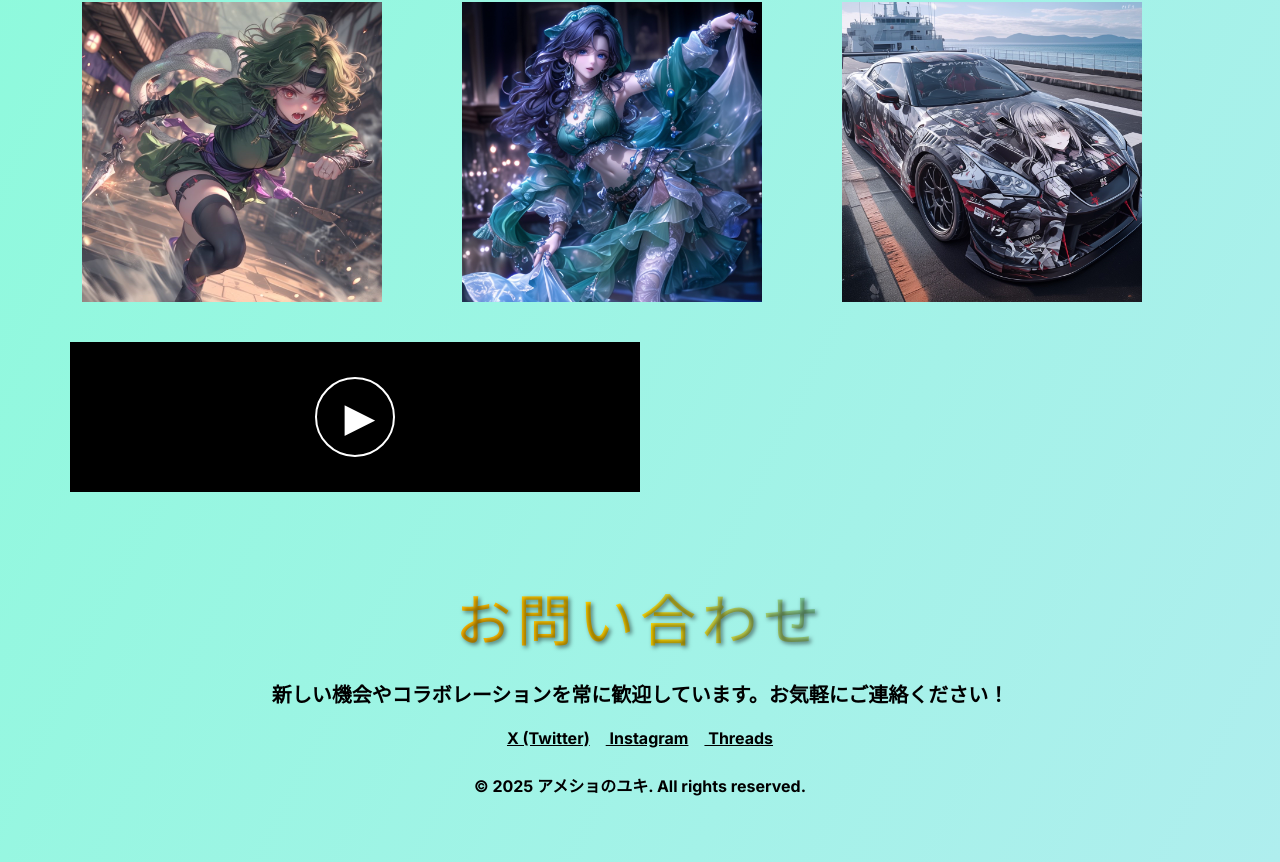
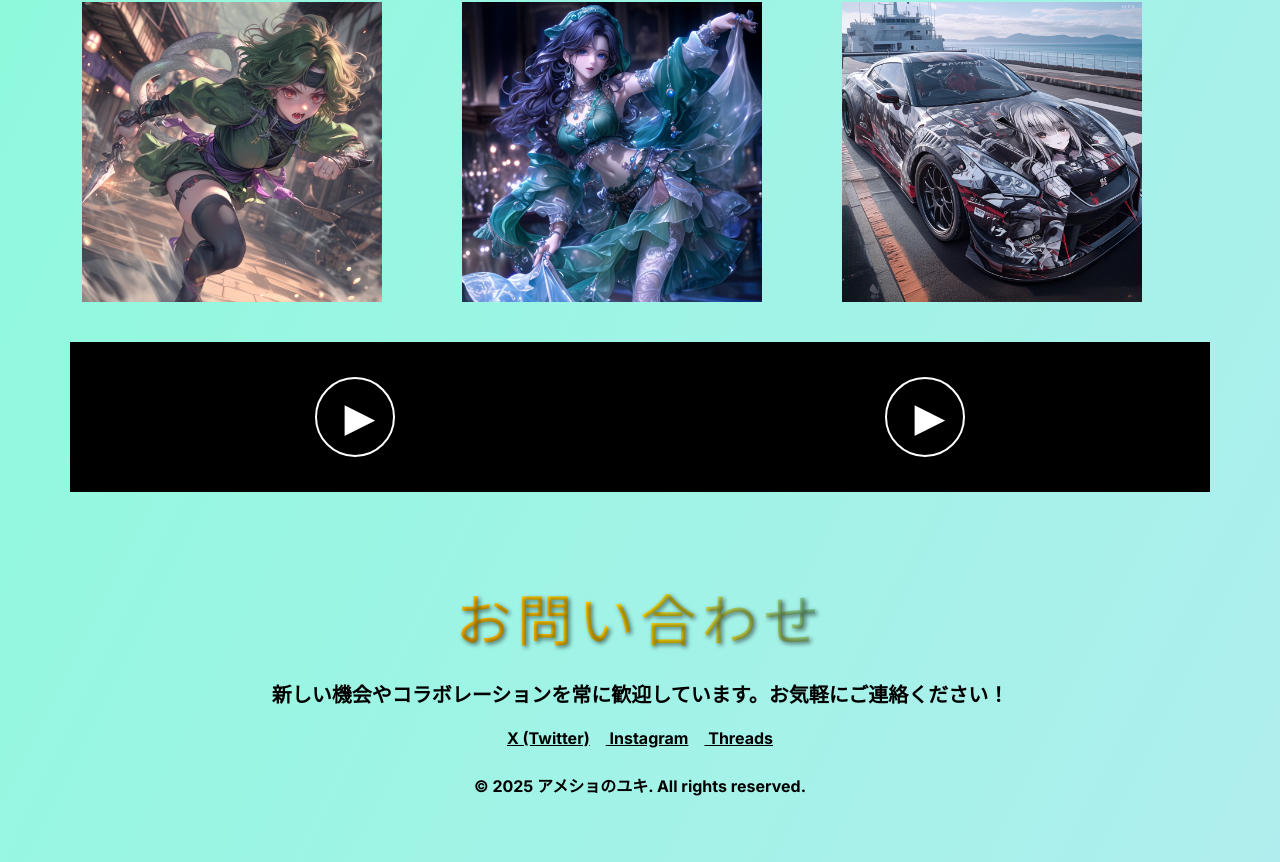
Before and after one commit to ameshonoyuki/portfolio-site, a Next.js app: page / in a window 1280 px wide. Shown: the part 1704-2566 px from the top of the page. Built offline with nearby package versions, Linux system fonts and the light colour scheme.

Commit message:
fix: Restore video2 position and styling

```diff
--- a/src/app/page.tsx
+++ b/src/app/page.tsx
@@ -143,7 +143,7 @@ const Home = () => {
               </video>
             </div>
             {/* Video 2 */}
-            <div className="col-md-6 d-flex flex-column align-items-center">
+            <div className="col-md-6 text-center" style={{ backgroundColor: 'black', position: 'relative' }}>
               {!isPlayed[1] && (
                 <button className="play-button" onClick={() => playVideo(1)}>▶</button>
               )}
```
Also changed, not shown: commit_message.txt.
